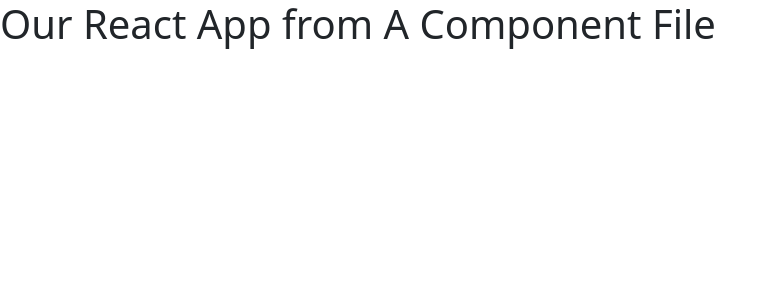
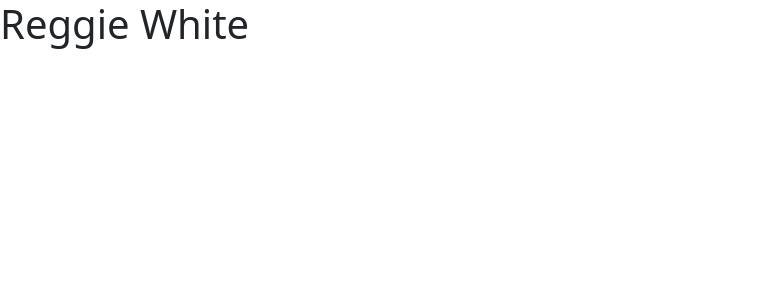
Before and after one commit to andrew-m94/ComponentWorksheet_, a React (Create React App) app: page / in a window 1280 px wide. Shown: the top 300 px of the page, without its empty margins (0-775 px from the left). Built offline with nearby package versions, Linux system fonts and the light colour scheme.

Commit message:
Added DisplayName component

```diff
--- a/src/components/App.jsx
+++ b/src/components/App.jsx
@@ -1,14 +1,24 @@
 import React, { Component } from 'react';
+import DisplayName from './DisplayName/DisplayName';
 
 class App extends Component{
     constructor(props){
         super(props);
-        this.state = {};
+        this.state = {}
+
+        this.name = {
+            firstName: 'Reggie',
+            lastName: 'White'
+        }
+
+        this.nameList = {
+            names: ['Mike', 'Nevin', 'Aaron', 'Tory', 'Kelly']
+        }
     }
 
     render() {
         return (
-            <h1>Our React App from A Component File</h1>
+            <DisplayName firstName={this.name.firstName} lastName={this.name.lastName}/>
         )
     }
 
--- a/src/components/DisplayName/DisplayName.jsx
+++ b/src/components/DisplayName/DisplayName.jsx
@@ -0,0 +1,11 @@
+import React from "react";
+
+function DisplayName(props) {
+    return (
+        <div>
+            <h1>{props.firstName + ' ' + props.lastName}</h1>
+        </div>
+    )
+}
+
+export default DisplayName;
```
